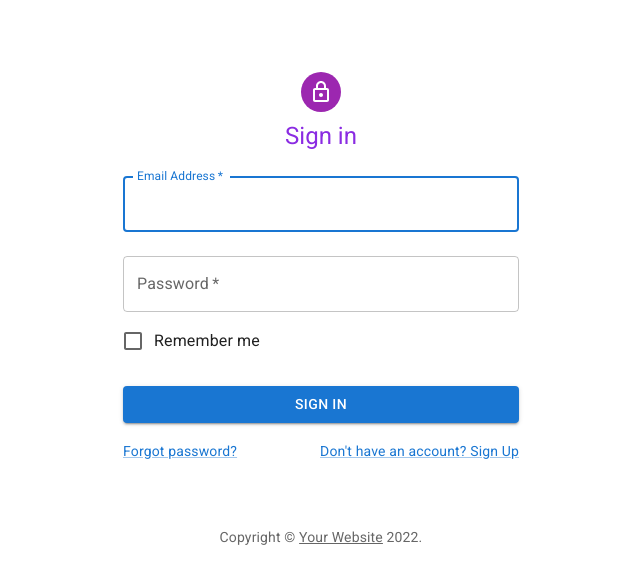
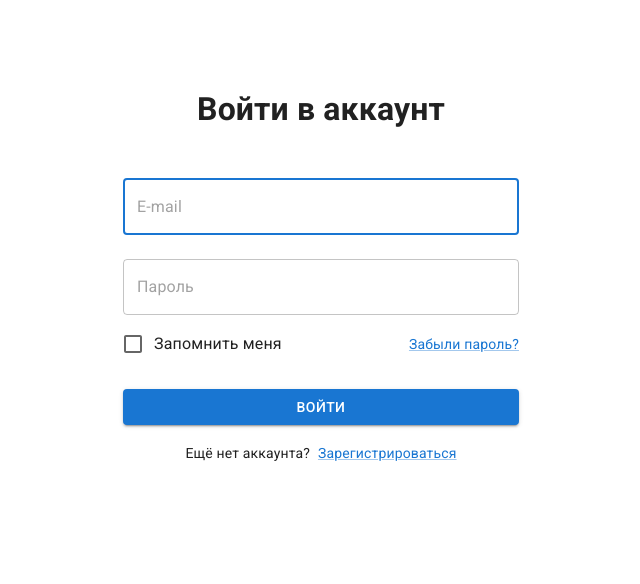
Before and after one commit to XeniaGorbunova/atha.yoga, a React app: page / in a window 1280 px wide. Shown: the top 584 px of the page, without its empty margins (319-959 px from the left). Built offline with nearby package versions, Linux system fonts and the light colour scheme.

Commit message:
LogIn form formated

```diff
--- a/src/app/components/SignIn/sign_in_default.js
+++ b/src/app/components/SignIn/log_in.js
@@ -1,5 +1,4 @@
 import * as React from 'react';
-import Avatar from '@mui/material/Avatar';
 import Button from '@mui/material/Button';
 import CssBaseline from '@mui/material/CssBaseline';
 import TextField from '@mui/material/TextField';
@@ -8,27 +7,13 @@ import Checkbox from '@mui/material/Checkbox';
 import Link from '@mui/material/Link';
 import Grid from '@mui/material/Grid';
 import Box from '@mui/material/Box';
-import LockOutlinedIcon from '@mui/icons-material/LockOutlined';
 import Typography from '@mui/material/Typography';
 import Container from '@mui/material/Container';
 import { createTheme, ThemeProvider } from '@mui/material/styles';
 
-function Copyright(props) {
-  return (
-    <Typography variant="body2" color="text.secondary" align="center" {...props}>
-      {'Copyright © '}
-      <Link color="inherit" href="https://mui.com/">
-        Your Website
-      </Link>{' '}
-      {new Date().getFullYear()}
-      {'.'}
-    </Typography>
-  );
-}
-
 const theme = createTheme();
 
-export default function SignIn() {
+export default function LogIn() {
   const handleSubmit = (event) => {
     event.preventDefault();
     const data = new FormData(event.currentTarget);
@@ -50,60 +35,63 @@ export default function SignIn() {
             alignItems: 'center',
           }}
         >
-          <Avatar sx={{ m: 1, bgcolor: 'secondary.main' }}>
-            <LockOutlinedIcon />
-          </Avatar>
-          <Typography component="h1" variant="h5">
-            Sign in
+          <Typography component="h1" variant="h2" class="header">
+            Войти в аккаунт
           </Typography>
           <Box component="form" onSubmit={handleSubmit} noValidate sx={{ mt: 1 }}>
             <TextField
               margin="normal"
-              required
               fullWidth
               id="email"
-              label="Email Address"
+              placeholder="E-mail"
               name="email"
               autoComplete="email"
               autoFocus
             />
             <TextField
               margin="normal"
-              required
               fullWidth
               name="password"
-              label="Password"
+              placeholder="Пароль"
               type="password"
               id="password"
               autoComplete="current-password"
             />
-            <FormControlLabel
-              control={<Checkbox value="remember" color="primary" />}
-              label="Remember me"
-            />
+            <Grid container alignItems="center">
+              <Grid item xs>
+                <FormControlLabel
+                  control={<Checkbox value="remember" color="primary" />}
+                  label="Запомнить меня"
+                />
+              </Grid>
+              <Grid item>
+                <Link href="#" variant="body2">
+                  Забыли пароль?
+                </Link>
+              </Grid>
+            </Grid>
             <Button
               type="submit"
               fullWidth
               variant="contained"
               sx={{ mt: 3, mb: 2 }}
             >
-              Sign In
+              Войти
             </Button>
-            <Grid container>
-              <Grid item xs>
-                <Link href="#" variant="body2">
-                  Forgot password?
-                </Link>
+            <Grid container spacing={1} alignItems="center" justifyContent="center">
+              <Grid item>
+                <Typography variant="body2">
+                  Ещё нет аккаунта?
+                </Typography>
               </Grid>
               <Grid item>
                 <Link href="#" variant="body2">
-                  {"Don't have an account? Sign Up"}
+                  Зарегистрироваться
                 </Link>
               </Grid>
             </Grid>
           </Box>
         </Box>
-        <Copyright sx={{ mt: 8, mb: 4 }} />
       </Container>
     </ThemeProvider>
   );
--- a/src/app/index.jsx
+++ b/src/app/index.jsx
@@ -1,13 +1,13 @@
 import React from 'react';
-import './style.scss';
+import './styles.scoped.scss';
 import CssBaseline from '@mui/material/CssBaseline';
-import SignIn from './components/SignIn/sign_in_default.js';
+import LogIn from './components/SignIn/log_in.js';
 
 export default function MyApp() {
   return (
     <React.Fragment>
       <CssBaseline />
-      <SignIn />
+      <LogIn />
     </React.Fragment>
   );
 }
--- a/src/app/style.scss
+++ /dev/null
@@ -1,10 +0,0 @@
-body {
-    display: flex;
-    align-items: center;
-    justify-content: center;
-}
-
-h1 {
-
-    color: blueviolet;
-}
--- /dev/null
+++ b/src/app/styles.scoped.scss
@@ -0,0 +1,3 @@
+header {
+  font-weight: 700;
+}
```
Also changed, not shown: src/app/components/SignIn/sign_in.js (added).
